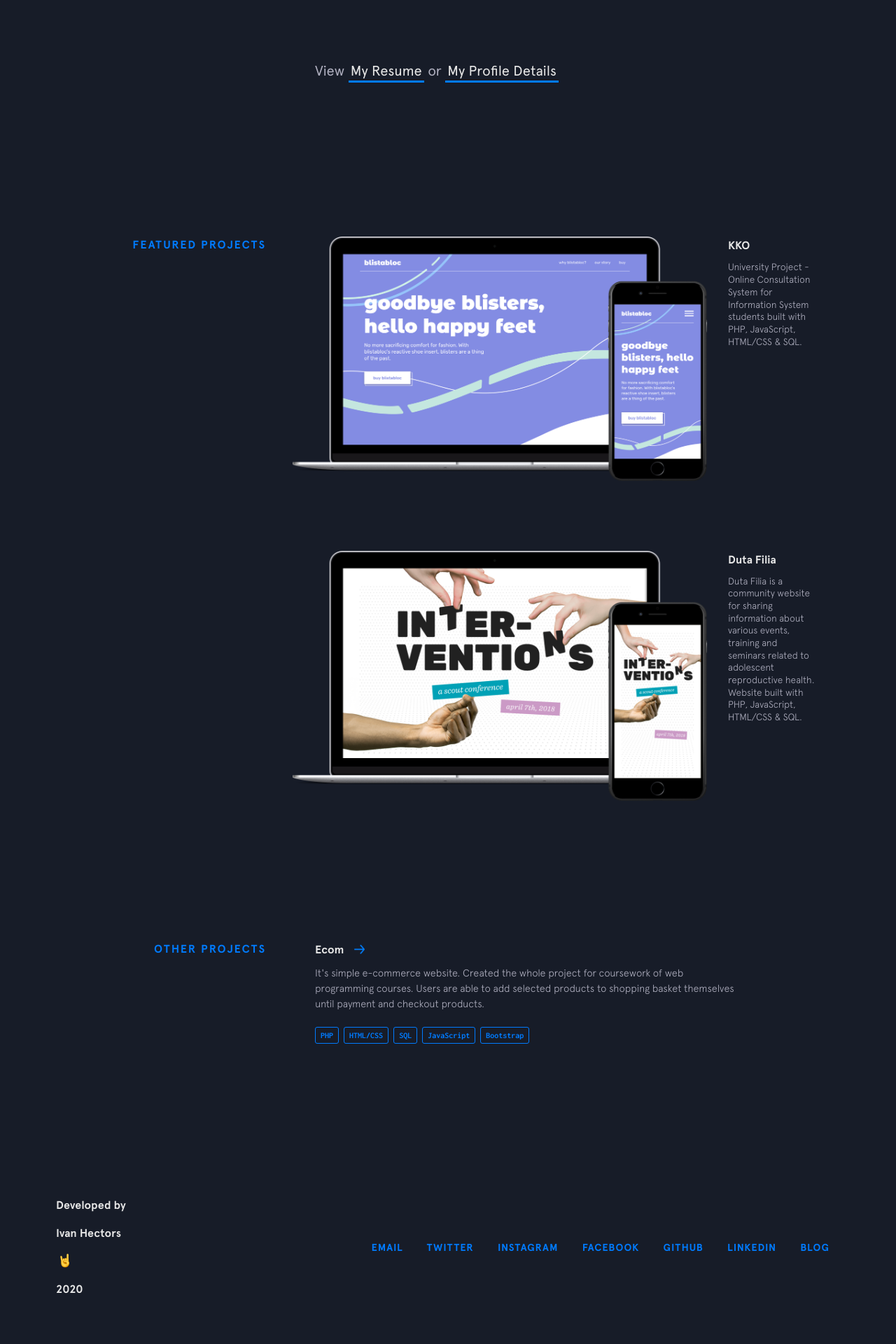
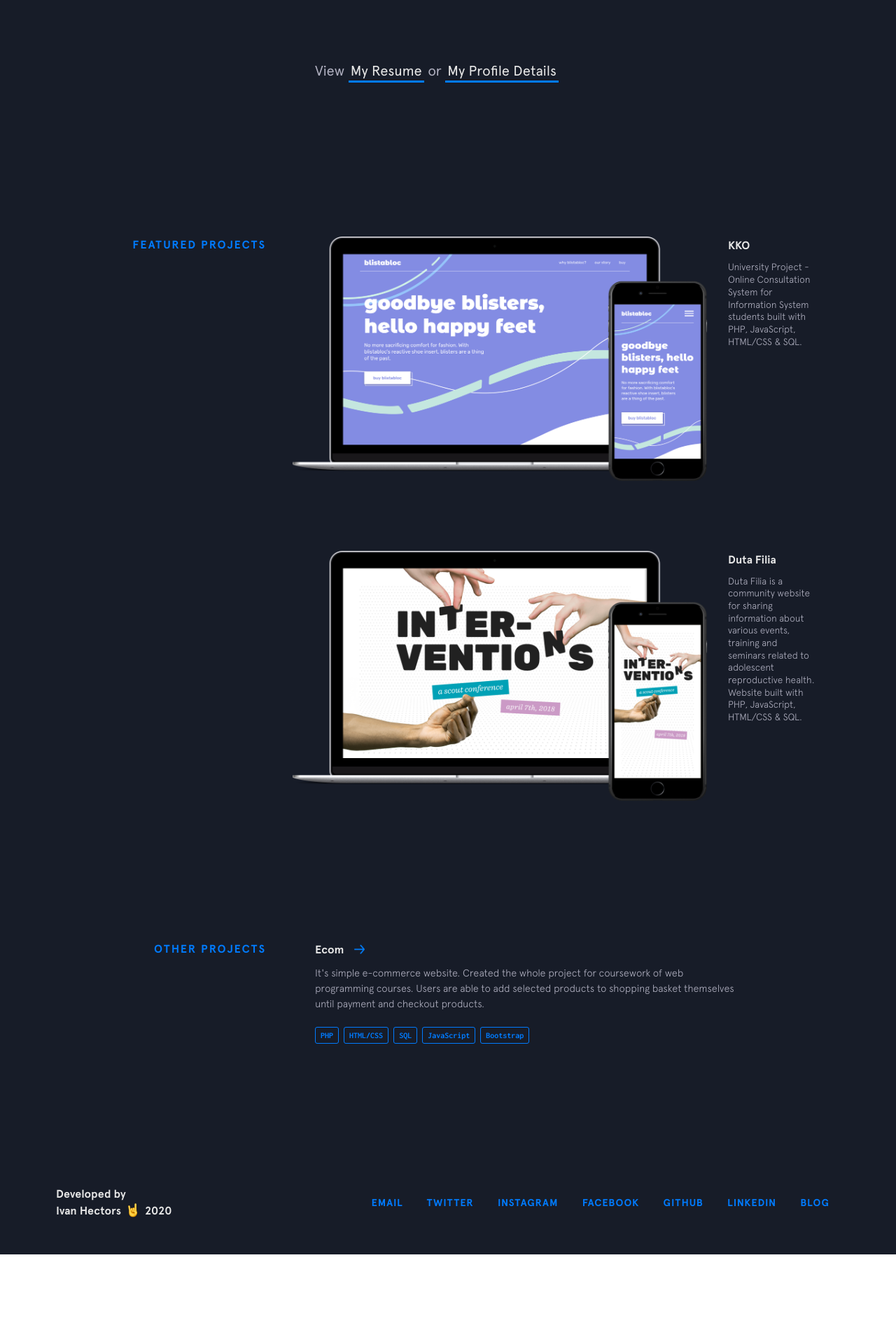
Before and after one commit to ivanhectors/ivanhectors.github.io, a Jekyll site: the page built from index.html, in a window 1280 px wide. Shown: the part 2323-4243 px from the top of the page at 70% size. Built offline with Jekyll 4.4.1, drawn with Linux system fonts in a browser that asks for light colours; nearby versions of some CDN libraries; after the commit the page ends 4115 px from its top, so only the background shows below that.

```diff
--- a/_includes/footer.html
+++ b/_includes/footer.html
@@ -1,12 +1,12 @@
 <footer class="footer">
   <div class="footer__copyright">
     <div class="top">
-      <p>Developed by</p>
+      <span>Developed by</span>
     </div>
     <div class="bottom">
-      <p>Ivan Hectors</p>
+      <span>Ivan Hectors</span>
       <img class="emoji" src="{{site.baseurl}}/img/emojis/rockon.png" alt="emoji">
-      <p>2020</p>
+      <span>2020</span>
     </div>
   </div>
   <div class="footer__links">
```
